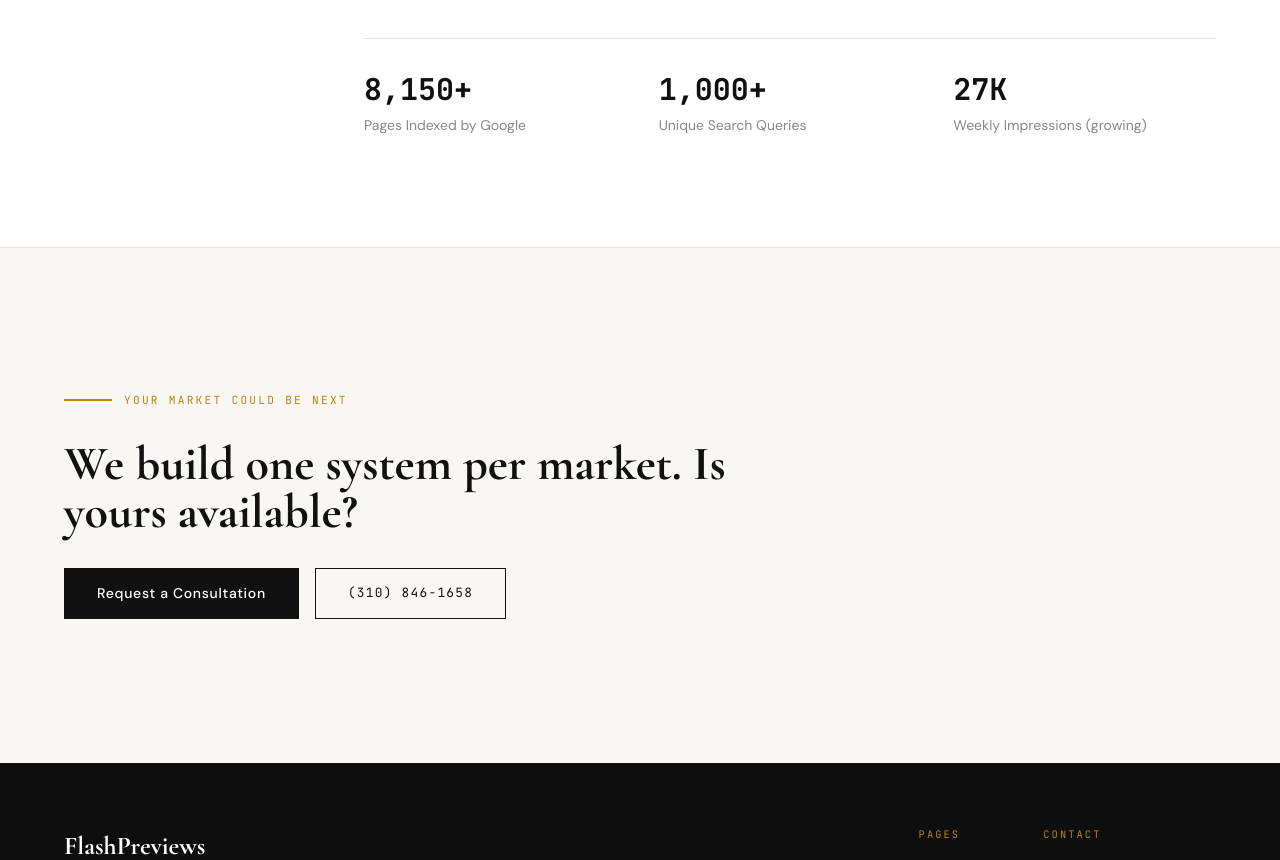
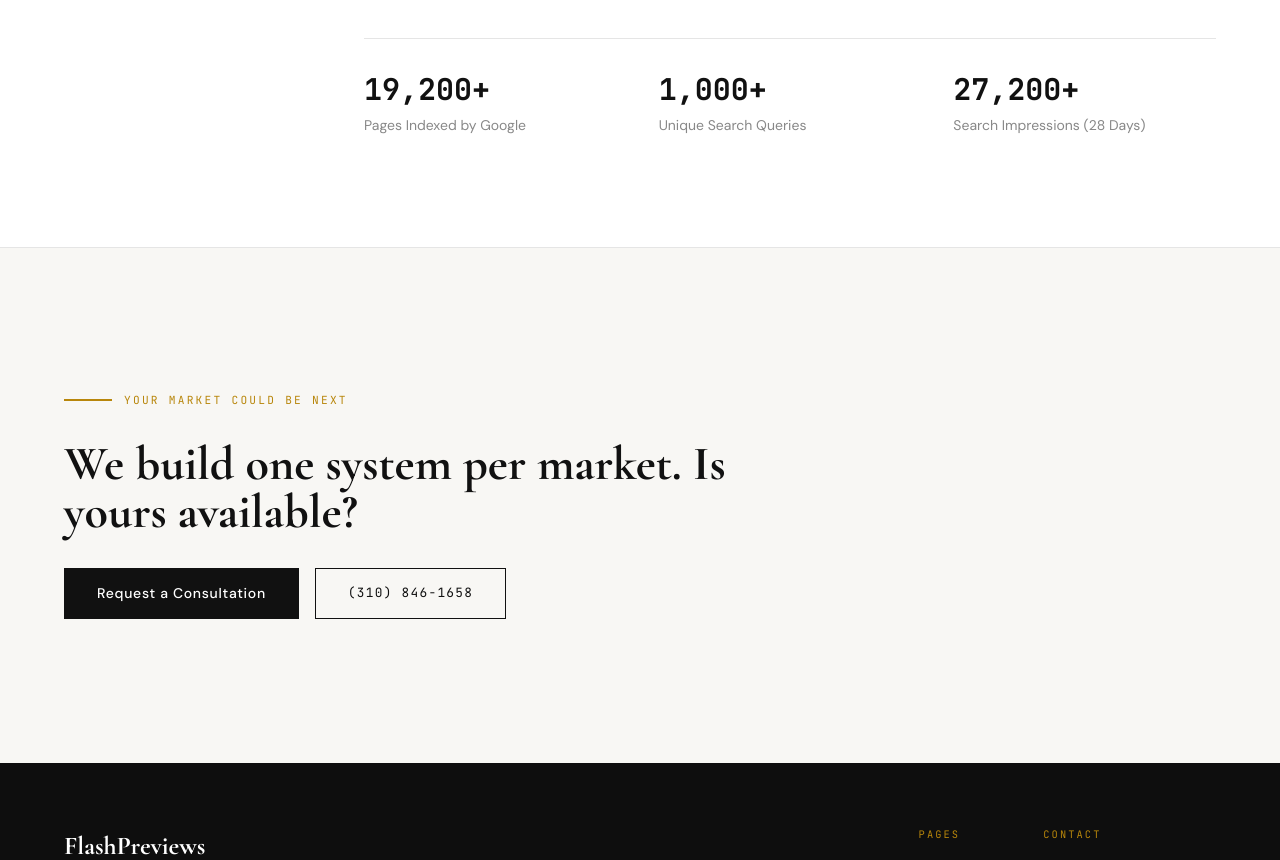
Before and after one commit to Ahorasi360/flashpreviews, a Next.js app: page /case-study in a window 1280 px wide. Shown: the part 2202-3062 px from the top of the page. Built offline with nearby package versions, Linux system fonts and the light colour scheme.

Commit message:
fix: standardize all indexing numbers to 19,200+ throughout case study

```diff
--- a/app/case-study/page.tsx
+++ b/app/case-study/page.tsx
@@ -5,7 +5,7 @@ import type { Metadata } from 'next';
 
 export const metadata: Metadata = {
   title: 'Case Study: MarVistaLaw Lead Generation System | FlashPreviews Consulting',
-  description: 'How we built a statewide California legal lead generation system with 30,000+ pages, 22,000+ impressions in 7 days, at $1,000 per lead value.',
+  description: 'How we built a statewide California legal lead generation system with 30,000+ pages, 27,200+ impressions in 7 days, at $1,000 per lead value.',
   alternates: { canonical: 'https://www.flashpreviewsconsultinggroup.com/case-study' },
 };
 
@@ -143,9 +143,9 @@ export default function CaseStudy() {
                 </blockquote>
                 <dl className="grid grid-cols-3 gap-8 border-t border-[#E5E5E5] pt-8">
                   {[
-                    { num:'8,150+', label:'Pages Indexed by Google' },
+                    { num:'19,200+', label:'Pages Indexed by Google' },
                     { num:'1,000+', label:'Unique Search Queries' },
-                    { num:'27K',    label:'Weekly Impressions (growing)' },
+                    { num:'27,200+', label:'Search Impressions (28 Days)' },
                   ].map(item => (
                     <div key={item.label}>
                       <dd className="text-3xl font-bold text-[#111111] mb-2" style={{ fontFamily:"'JetBrains Mono', monospace" }}>{item.num}</dd>
```
